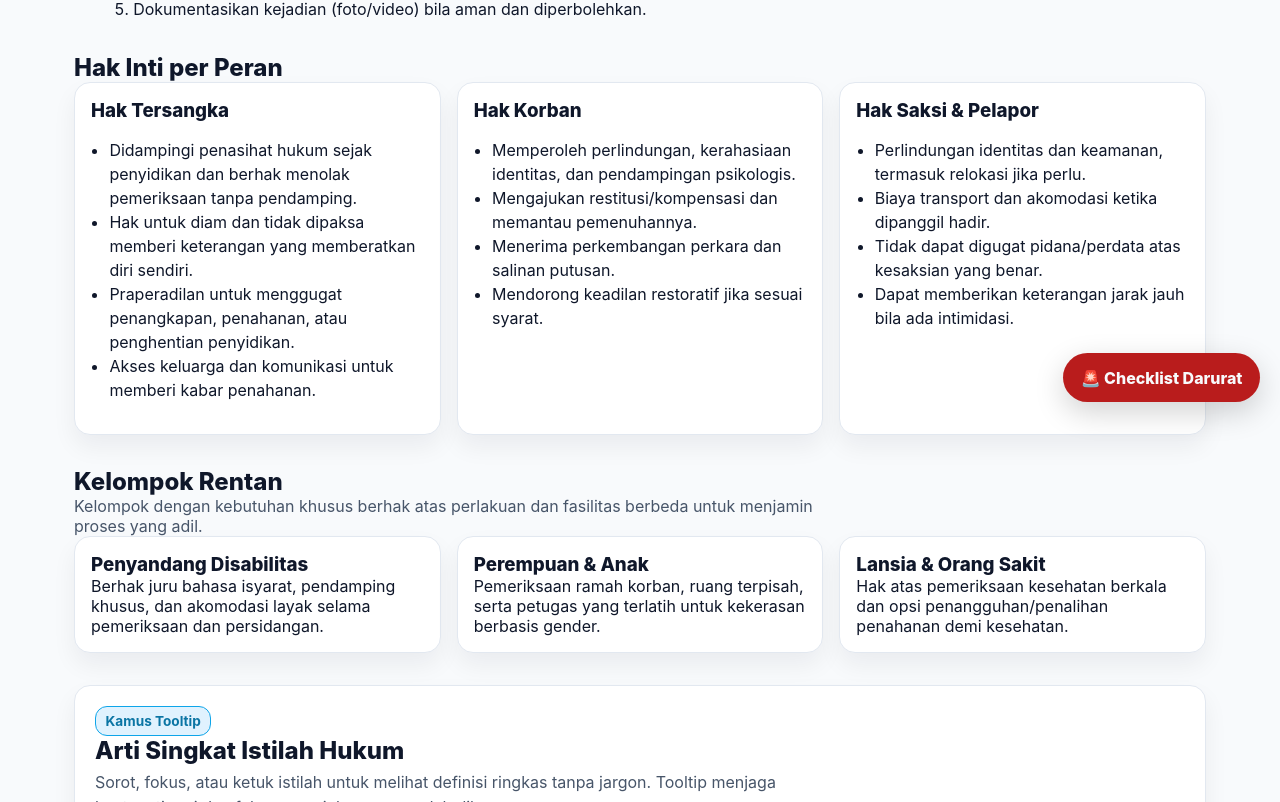
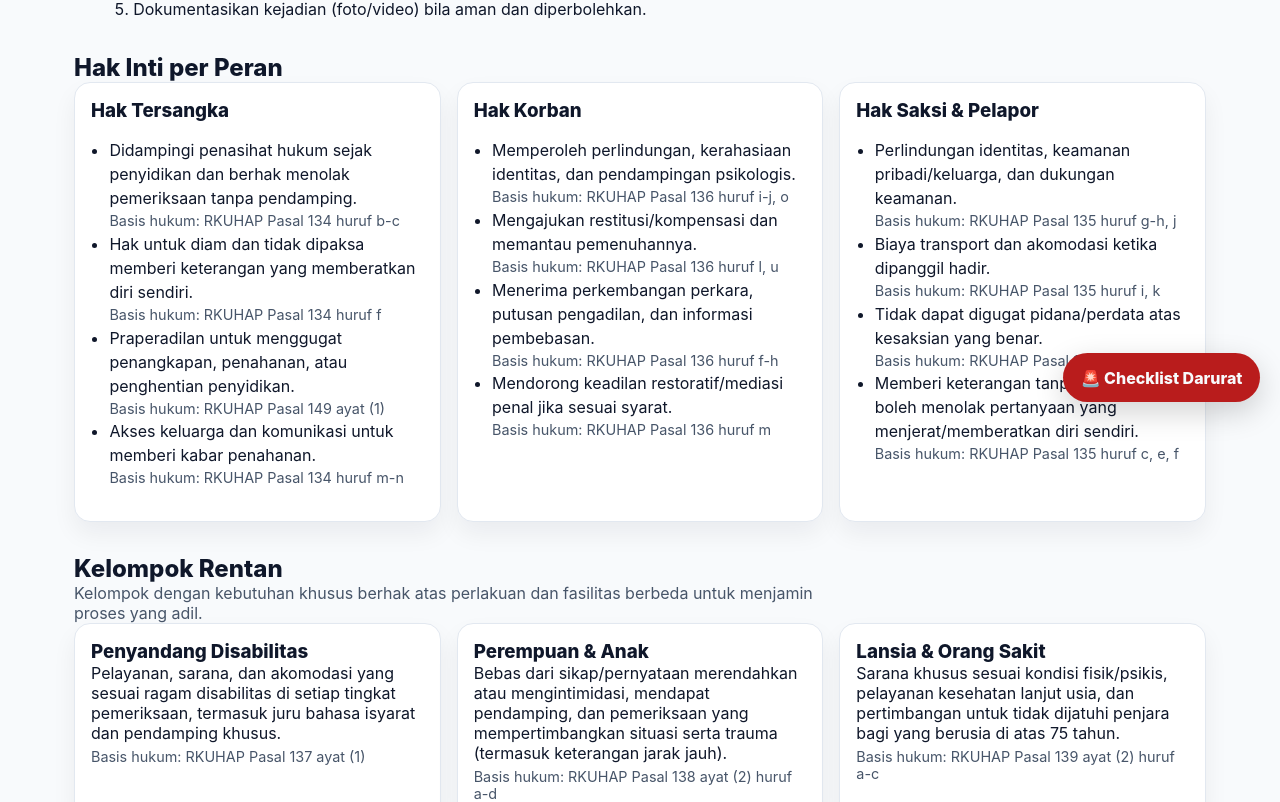
Before and after one commit to psychoMetryx/PenalProcedure, a Next.js app: page /know-your-rights in a window 1280 px wide. Shown: the part 378-1180 px from the top of the page. Built offline with nearby package versions, Linux system fonts and the light colour scheme.

Commit message:
Add RKUHAP bases to know your rights cards

```diff
--- a/app/know-your-rights/page.tsx
+++ b/app/know-your-rights/page.tsx
@@ -5,30 +5,66 @@ const cards = [
     id: 'suspect',
     title: 'Hak Tersangka',
     points: [
-      'Didampingi penasihat hukum sejak penyidikan dan berhak menolak pemeriksaan tanpa pendamping.',
-      'Hak untuk diam dan tidak dipaksa memberi keterangan yang memberatkan diri sendiri.',
-      'Praperadilan untuk menggugat penangkapan, penahanan, atau penghentian penyidikan.',
-      'Akses keluarga dan komunikasi untuk memberi kabar penahanan.'
+      {
+        text: 'Didampingi penasihat hukum sejak penyidikan dan berhak menolak pemeriksaan tanpa pendamping.',
+        basis: 'Pasal 134 huruf b-c'
+      },
+      {
+        text: 'Hak untuk diam dan tidak dipaksa memberi keterangan yang memberatkan diri sendiri.',
+        basis: 'Pasal 134 huruf f'
+      },
+      {
+        text: 'Praperadilan untuk menggugat penangkapan, penahanan, atau penghentian penyidikan.',
+        basis: 'Pasal 149 ayat (1)'
+      },
+      {
+        text: 'Akses keluarga dan komunikasi untuk memberi kabar penahanan.',
+        basis: 'Pasal 134 huruf m-n'
+      }
     ]
   },
   {
     id: 'victim',
     title: 'Hak Korban',
     points: [
-      'Memperoleh perlindungan, kerahasiaan identitas, dan pendampingan psikologis.',
-      'Mengajukan restitusi/kompensasi dan memantau pemenuhannya.',
-      'Menerima perkembangan perkara dan salinan putusan.',
-      'Mendorong keadilan restoratif jika sesuai syarat.'
+      {
+        text: 'Memperoleh perlindungan, kerahasiaan identitas, dan pendampingan psikologis.',
+        basis: 'Pasal 136 huruf i-j, o'
+      },
+      {
+        text: 'Mengajukan restitusi/kompensasi dan memantau pemenuhannya.',
+        basis: 'Pasal 136 huruf l, u'
+      },
+      {
+        text: 'Menerima perkembangan perkara, putusan pengadilan, dan informasi pembebasan.',
+        basis: 'Pasal 136 huruf f-h'
+      },
+      {
+        text: 'Mendorong keadilan restoratif/mediasi penal jika sesuai syarat.',
+        basis: 'Pasal 136 huruf m'
+      }
     ]
   },
   {
     id: 'witness',
     title: 'Hak Saksi & Pelapor',
     points: [
-      'Perlindungan identitas dan keamanan, termasuk relokasi jika perlu.',
-      'Biaya transport dan akomodasi ketika dipanggil hadir.',
-      'Tidak dapat digugat pidana/perdata atas kesaksian yang benar.',
-      'Dapat memberikan keterangan jarak jauh bila ada intimidasi.'
+      {
+        text: 'Perlindungan identitas, keamanan pribadi/keluarga, dan dukungan keamanan.',
+        basis: 'Pasal 135 huruf g-h, j'
+      },
+      {
+        text: 'Biaya transport dan akomodasi ketika dipanggil hadir.',
+        basis: 'Pasal 135 huruf i, k'
+      },
+      {
+        text: 'Tidak dapat digugat pidana/perdata atas kesaksian yang benar.',
+        basis: 'Pasal 135 huruf a'
+      },
+      {
+        text: 'Memberi keterangan tanpa tekanan dan boleh menolak pertanyaan yang menjerat/memberatkan diri sendiri.',
+        basis: 'Pasal 135 huruf c, e, f'
+      }
     ]
   }
 ];
@@ -36,15 +72,21 @@ const cards = [
 const vulnerable = [
   {
     title: 'Penyandang Disabilitas',
-    detail: 'Berhak juru bahasa isyarat, pendamping khusus, dan akomodasi layak selama pemeriksaan dan persidangan.'
+    detail:
+      'Pelayanan, sarana, dan akomodasi yang sesuai ragam disabilitas di setiap tingkat pemeriksaan, termasuk juru bahasa isyarat dan pendamping khusus.',
+    basis: 'Pasal 137 ayat (1)'
   },
   {
     title: 'Perempuan & Anak',
-    detail: 'Pemeriksaan ramah korban, ruang terpisah, serta petugas yang terlatih untuk kekerasan berbasis gender.'
+    detail:
+      'Bebas dari sikap/pernyataan merendahkan atau mengintimidasi, mendapat pendamping, dan pemeriksaan yang mempertimbangkan situasi serta trauma (termasuk keterangan jarak jauh).',
+    basis: 'Pasal 138 ayat (2) huruf a-d'
   },
   {
     title: 'Lansia & Orang Sakit',
-    detail: 'Hak atas pemeriksaan kesehatan berkala dan opsi penangguhan/penalihan penahanan demi kesehatan.'
+    detail:
+      'Sarana khusus sesuai kondisi fisik/psikis, pelayanan kesehatan lanjut usia, dan pertimbangan untuk tidak dijatuhi penjara bagi yang berusia di atas 75 tahun.',
+    basis: 'Pasal 139 ayat (2) huruf a-c'
   }
 ];
 
@@ -77,8 +119,13 @@ export default function KnowYourRightsPage() {
             <div id={card.id} key={card.id} className="card">
               <h3>{card.title}</h3>
               <ul style={{ paddingLeft: '1.15rem', lineHeight: 1.5 }}>
-                {card.points.map((point) => (
-                  <li key={point}>{point}</li>
+                {card.points.map(({ text, basis }) => (
+                  <li key={text}>
+                    <div>{text}</div>
+                    <div style={{ color: 'var(--color-text-subtle)', fontSize: '0.9em' }}>
+                      Basis hukum: RKUHAP {basis}
+                    </div>
+                  </li>
                 ))}
               </ul>
             </div>
@@ -96,6 +143,9 @@ export default function KnowYourRightsPage() {
             <div key={item.title} className="card">
               <h3>{item.title}</h3>
               <p>{item.detail}</p>
+              <p style={{ color: 'var(--color-text-subtle)', fontSize: '0.9em', marginTop: '0.35rem' }}>
+                Basis hukum: RKUHAP {item.basis}
+              </p>
             </div>
           ))}
         </div>
```
